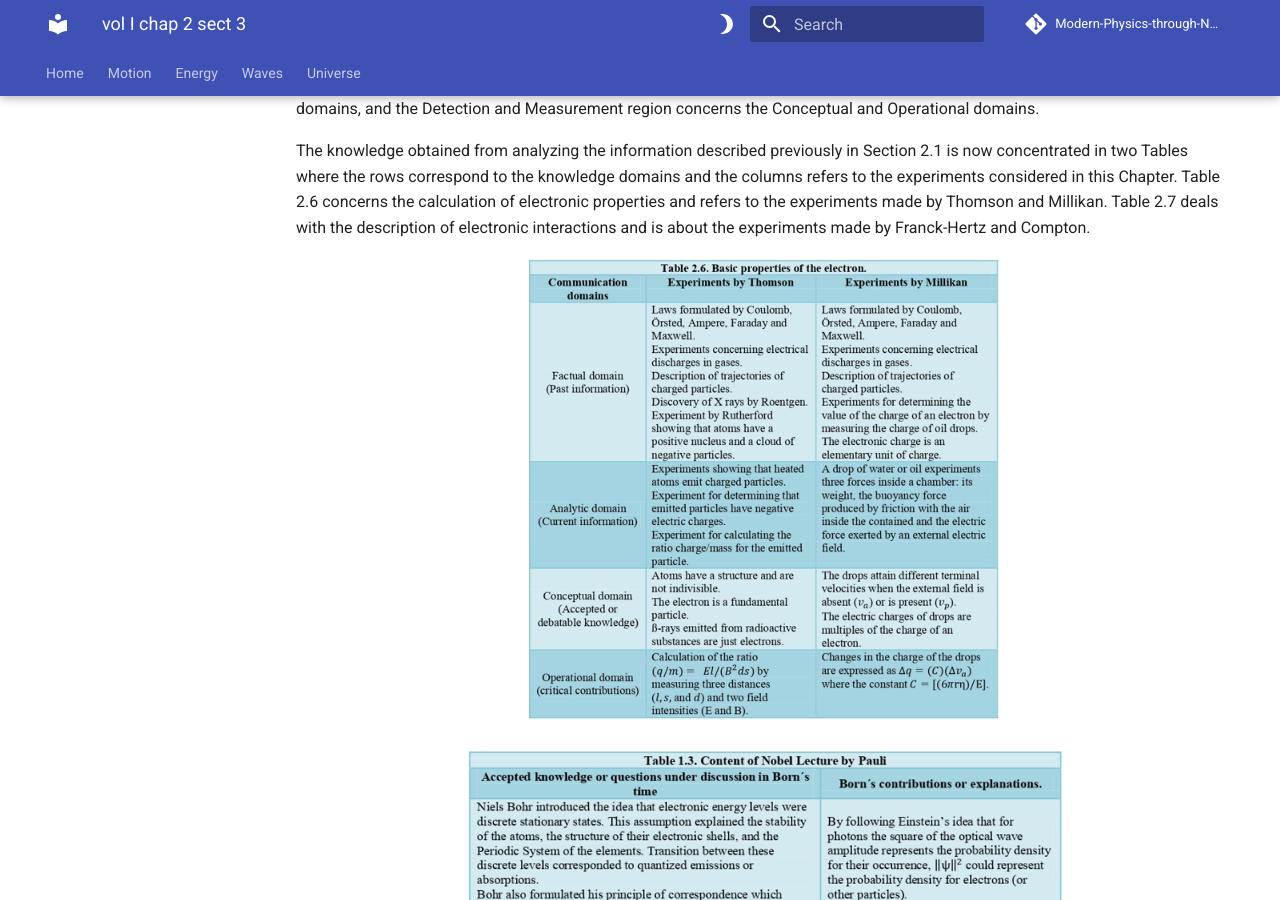
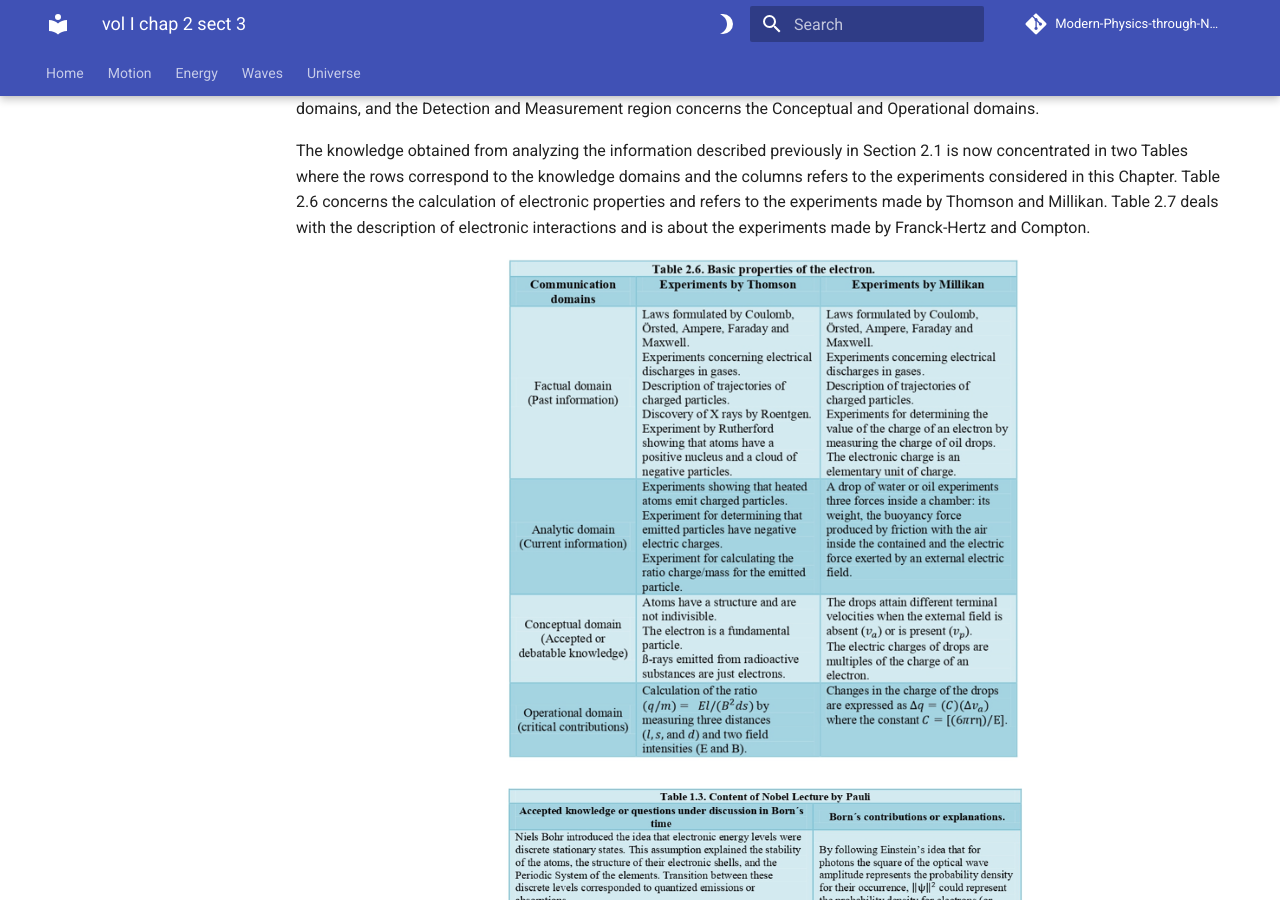
Before and after one commit to modphysnobel/modphysnobel.github.io, an MkDocs documentation site: the page built from docs/vol-I/vol-I-chap-2-sect-3.md, in a window 1280 px wide and 900 px high, scrolled down 884 px. Built offline with MkDocs 1.6.1 and Material for MkDocs 9.7.7, drawn with Linux system fonts in a browser that asks for light colours; some web fonts are replaced; comment, search, counter and statistics services are not loaded.

Commit message:
Update vol-I-chap-2-sect-3.md

```diff
--- a/docs/vol-I/vol-I-chap-2-sect-3.md
+++ b/docs/vol-I/vol-I-chap-2-sect-3.md
@@ -21,11 +21,11 @@
 
 
 <p align="center" width="100%">
-    <img width="480" src="https://github.com/modphysnobel/modphysnobel.github.io/blob/main/docs/vol-I/figs/Tabla%202.6.PNG?raw=true">
+    <img width="520" src="https://github.com/modphysnobel/modphysnobel.github.io/blob/main/docs/vol-I/figs/Tabla%202.6.PNG?raw=true">
 </p>
 
 <p align="center" width="100%">
-    <img width="600" src="https://github.com/modphysnobel/modphysnobel.github.io/blob/main/docs/vol-I/figs/Tabla%202.8.PNG?raw=true">
+    <img width="520" src="https://github.com/modphysnobel/modphysnobel.github.io/blob/main/docs/vol-I/figs/Tabla%202.8.PNG?raw=true">
 </p>
 
 
```
